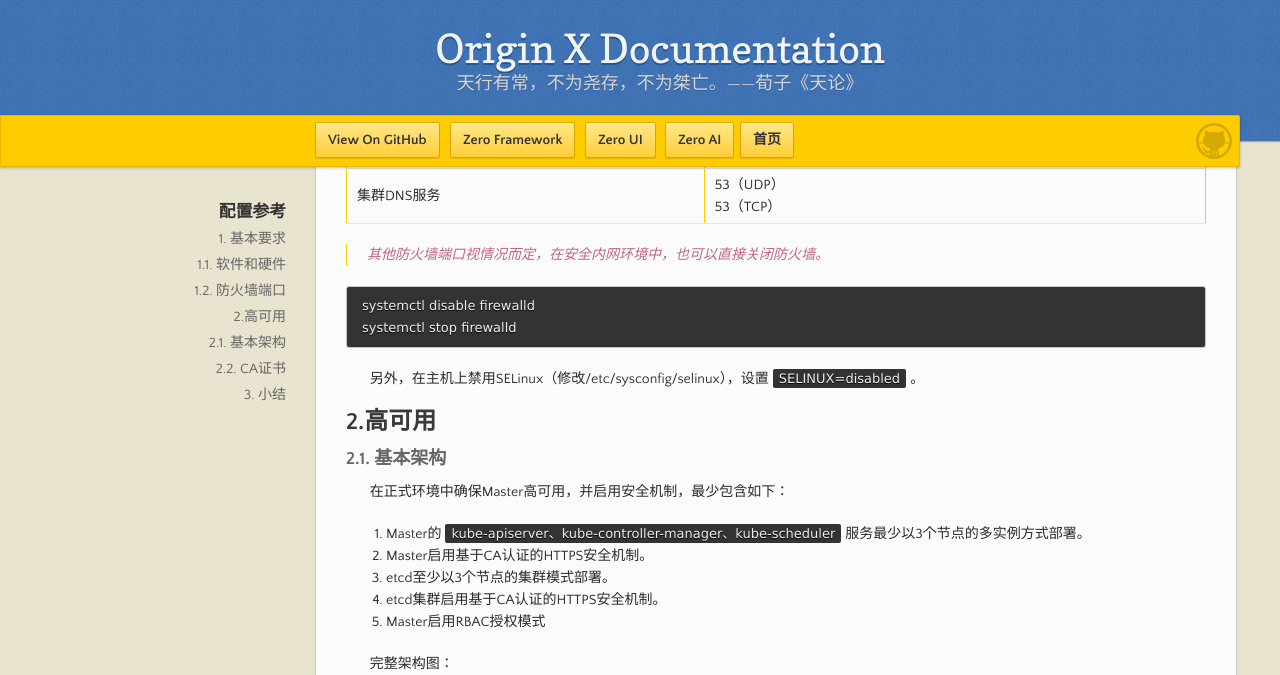
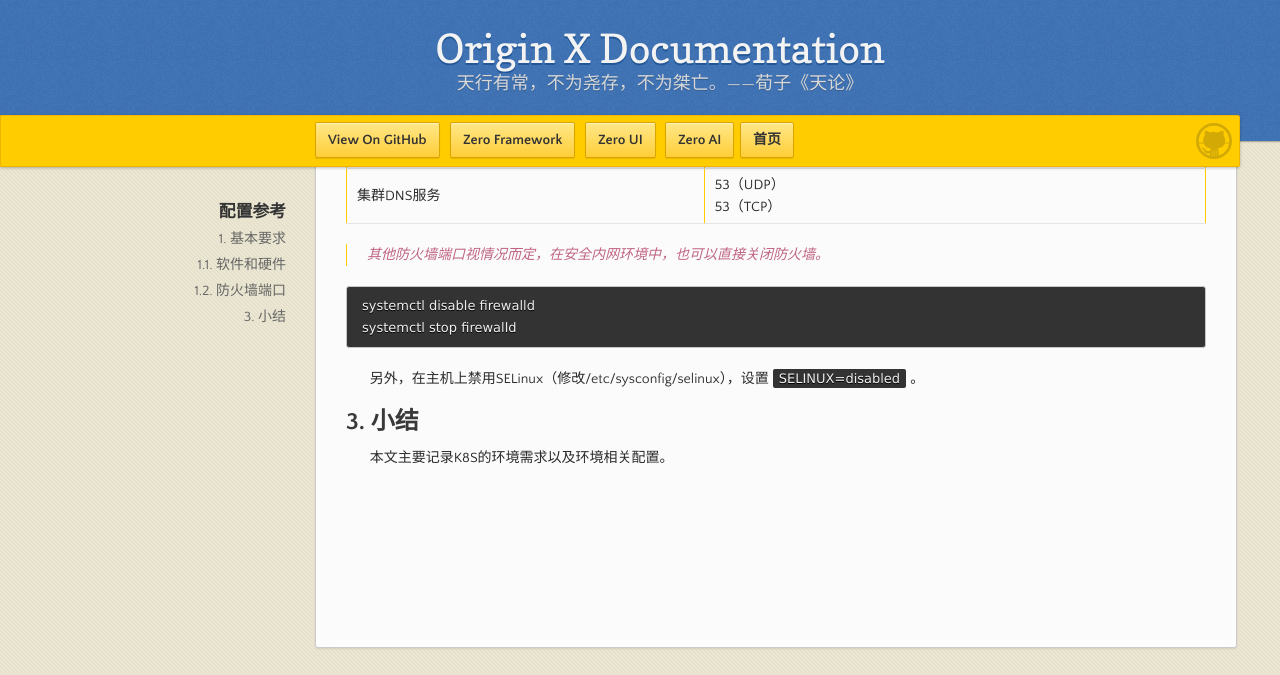
Before and after one commit to silentbalanceyh/mi-kb, a Jekyll site: the page built from execution/k8s/002.kubeadm.md, in a window 1280 px wide and 1400 px high, scrolled down 712 px. Shown: the top 675 px of the window. Built offline with Jekyll 4.4.1, drawn with Linux system fonts in a browser that asks for light colours; our own code applies the rules of GitHub Pages for plain Markdown files; some of the changed text lies outside the part shown; grey boxes are pictures that could not be loaded.

Commit message:
K8S配置

````diff
--- a/execution/k8s/002.configuration.md
+++ b/execution/k8s/002.kubeadm.md
@@ -31,41 +31,6 @@ systemctl stop firewalld
 
 &ensp;&ensp;&ensp;&ensp;另外，在主机上禁用SELinux（修改/etc/sysconfig/selinux），设置`SELINUX=disabled`。
 
-## 2.高可用
-
-### 2.1. 基本架构
-
-&ensp;&ensp;&ensp;&ensp;在正式环境中确保Master高可用，并启用安全机制，最少包含如下：
-
-1. Master的`kube-apiserver、kube-controller-manager、kube-scheduler`服务最少以3个节点的多实例方式部署。
-2. Master启用基于CA认证的HTTPS安全机制。
-3. etcd至少以3个节点的集群模式部署。
-4. etcd集群启用基于CA认证的HTTPS安全机制。
-5. Master启用RBAC授权模式
-
-&ensp;&ensp;&ensp;&ensp;完整架构图：
-
-
-![](./_image/2021-08-15/2021-08-15-14-41-38.png)
-
-### 2.2. CA证书
-
-&ensp;&ensp;&ensp;&ensp;可选择：`openssl, easyrsa, cfssl`。
-
-```shell
-openssl genrsa -out ca.key 2048
-openssl req -x509 -new -nodes -key ca.key -subj "/CN=192.168.18.3" -days 36500 -out ca.crt
-```
-
-|参数|含义|
-|:---|:---|
-|-subj|/CN 的值为Master主机名或IP地址。|
-|-days|设置整数有效期。|
-
-&ensp;&ensp;&ensp;&ensp;生成的`ca.key, ca.crt`文件保存在`/etc/kubernetes/pki`目录中。
-
-> 后续细节本文就不累赘了，之后专程记录高可用配置。
-
 ## 3. 小结
 
 &ensp;&ensp;&ensp;&ensp;本文主要记录K8S的环境需求以及环境相关配置。
````
Also changed, not shown: SUMMARY.md (+1 -1 lines), configs/sorts.json (+57 -51 lines), environment/environment-dependency/010.k8s-kubeadm.md (added, +1 -0 lines), environment/main.md (+1 -0 lines), execution/k8s-config.md (added, +30 -0 lines), execution/main.md (+2 -1 lines), .auto_links.json.
